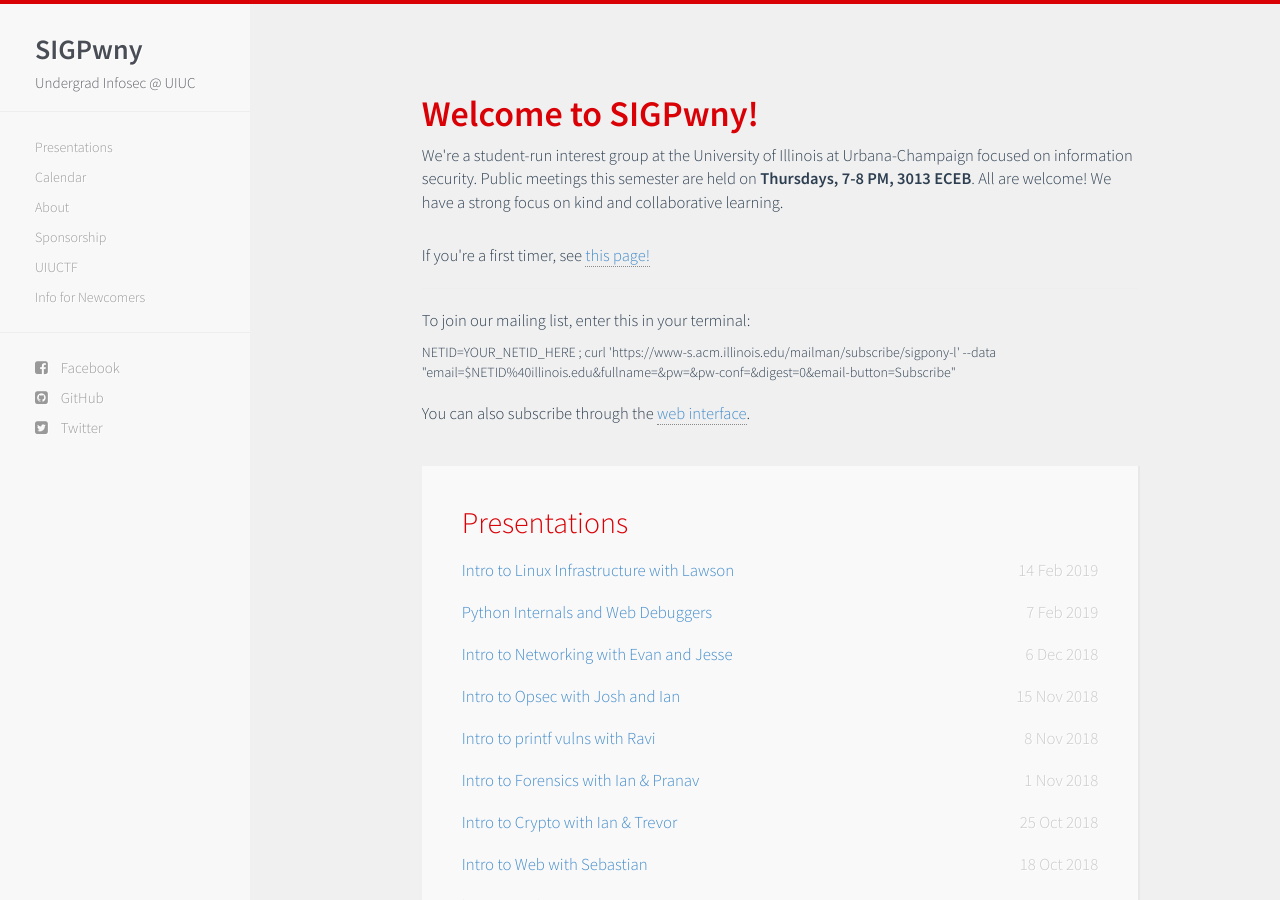
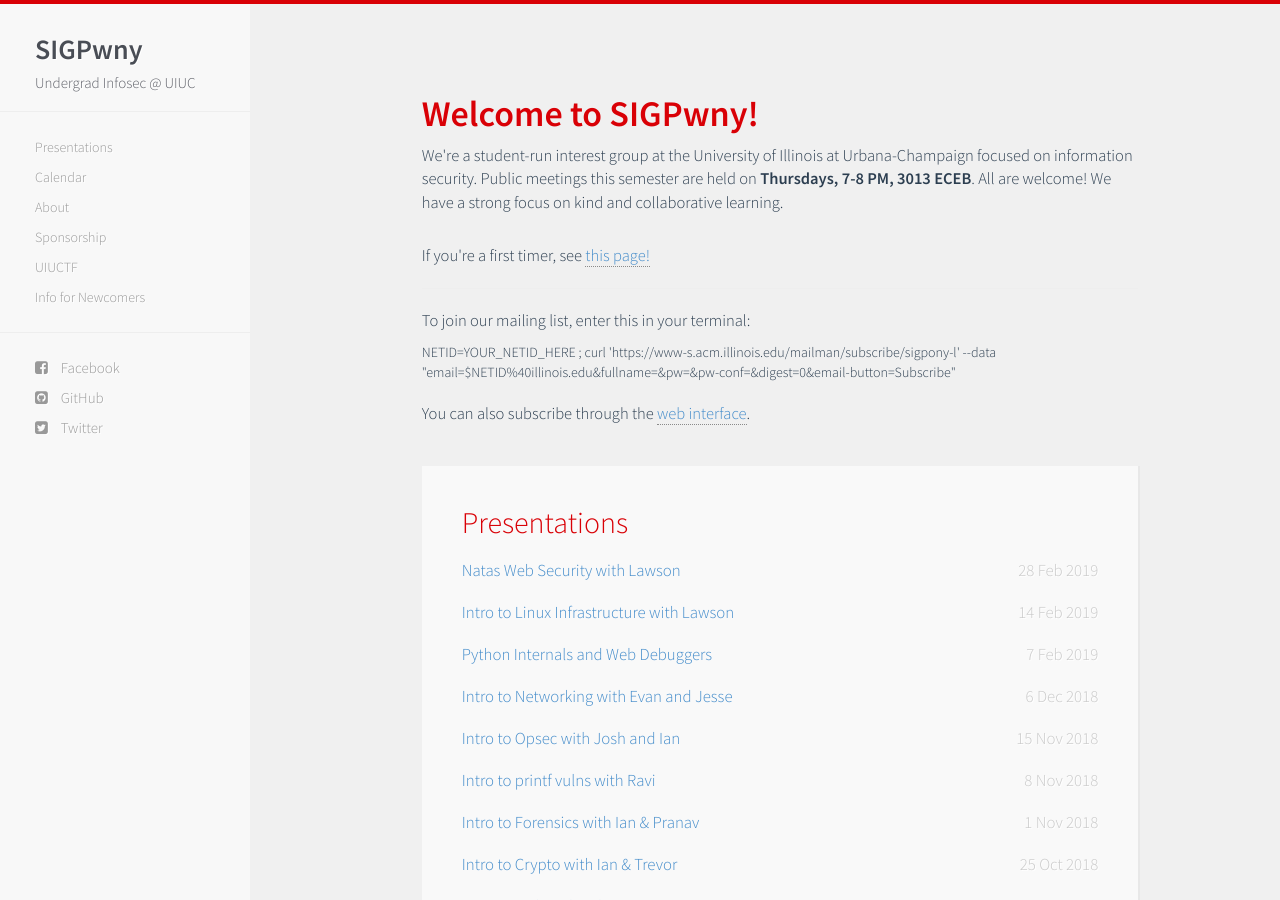
Before and after one commit to sigpwny/sigpwny.github.io-archive, a Jekyll site: the page built from index.html, in a window 1280 px wide and 900 px high. Built offline with Jekyll 4.4.1, drawn with Linux system fonts in a browser that asks for light colours; nearby versions of some CDN libraries.

Commit message:
Update presentations.html
natas w nick fr this time

```diff
--- a/_includes/presentations.html
+++ b/_includes/presentations.html
@@ -14,6 +14,10 @@
 -->
 
     <!-- new member task: add all of these -->
+    <li><span>
+        <a href="https://docs.google.com/presentation/d/15dAvCSUB_4NEyqEUtumOJYVFgF2ugYmGhhsRywCs7ko/edit?usp=sharing">Natas Web Security with Lawson</a>
+        <time class="pull-right post-list">28 Feb 2019</time>
+    </span></li>
     <li><span>
         <a href="https://docs.google.com/presentation/d/1RK0i58VV0M5UPzd-NfR0ggYy6h_uqhMjHA7tX_YGGbA/edit?usp=sharing">Intro to Linux Infrastructure with Lawson</a>
         <time class="pull-right post-list">14 Feb 2019</time>
```
